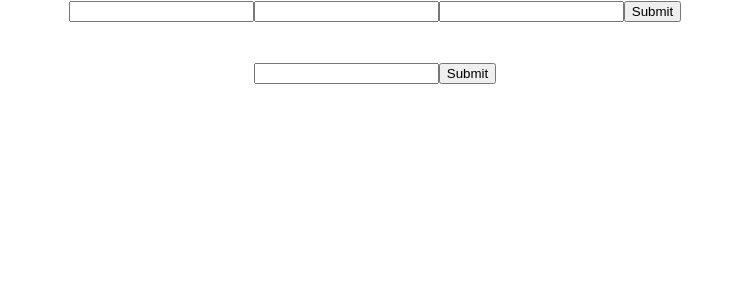
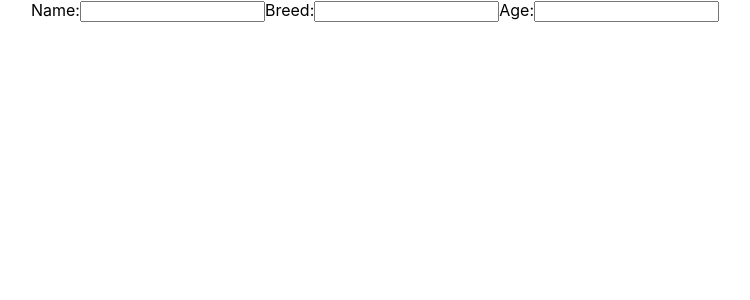
Before and after one commit to LeahESc/form-validation-app, a React (Create React App) app: page / in a window 1280 px wide. Shown: the top 300 px of the page, without its empty margins (265-1015 px from the left). Built offline with nearby package versions, Linux system fonts and the light colour scheme.

Commit message:
removes basic form implements Formik

```diff
--- a/src/App.js
+++ b/src/App.js
@@ -7,9 +7,7 @@ function App() {
   return (
     <div className="App">
      <PetForm />
-     <br/>
-     <br/>
-     <Form/>
+
 
     </div>
   );
--- a/src/Form.js
+++ b/src/Form.js
@@ -8,18 +8,27 @@ class Form extends Component {
     }
 
     handleChange = (e) => {
+        this.setState({
+            ...this.state,
+            [e.target.name]: e.target.value,
+        })
+    }
+
+    handleSubmit = (e) => {
+        e.preventDefault()
         let n = e.target.name
         let val = e.target.value
         let err = ''
         if (!val || val === ' '){
             err = 'This field is required'
+            this.setState({
+                ...this.state,
+                [e.target.name]: e.target.value,
+                errorMessage: err
+            })
         }
-        this.setState({
-            ...this.state,
-            [e.target.name]: e.target.value,
-            errorMessage: err
-        })
     }
+// handle form submission here
 
     render() {
         return (
--- a/src/PetForm.js
+++ b/src/PetForm.js
@@ -1,20 +1,9 @@
 import React from 'react'
-import { useFormik } from 'formik'
 import { Formik, Form, Field, ErrorMessage } from "formik";
 
 
 const PetForm = () => (
 
-    // const formik = useFormik({
-    //     initialValues: {
-    //         name: '',
-    //         breed: '',
-    //         age: ''
-    //     }
-    // })
-
-    // render() {
-    //     return (
     <div>
         <Formik
             initialValues={{
@@ -36,17 +25,55 @@ const PetForm = () => (
                 if (values.age === ''){
                     errors.age = "Age is required"
                 }
-                    // else if (!ageTest.test(values.age)){
-                    //     errors.age = "Age must be a number"
-                    // }
                 return errors
             }}
 
-        onSubmit={( { setSubmitting }) => {
+            onSubmit={( values, { setSubmitting }) => {
                 alert("Form is validated! Submitting the form...")
                 setSubmitting(false)
             }}>
-        {({ values,
+                {({ isSubmitting }) => (
+                    <Form>
+                        <label htmlFor="name">Name:</label>
+                        <Field
+                        type="name"
+                        name="name"
+                        />
+                        <ErrorMessage
+                            component="div"
+                            name="name"
+                        />
+                        <label htmlFor="Breed">Breed:</label>
+                        <Field
+                            type="breed"
+                            name="breed"
+                        />
+                        <ErrorMessage
+                            component="div"
+                            name="breed"
+                        />
+                        <label htmlFor="Age">Age:</label>
+                        <Field
+                            type="age"
+                            name="age"
+                        />
+                        <ErrorMessage
+                            component="div"
+                            name="age"
+                        />
+                    </Form>
+                )}
+        </Formik>
+    </div>
+)
+
+export default PetForm;
+
+
+
+
+
+ {/* {({ values,
             errors,
             touched,
             handleChange,
@@ -80,19 +107,7 @@ const PetForm = () => (
                     />
                     {errors.age && touched.age && errors.age}
                     <button type="submit" disabled={isSubmitting}>Submit</button>
-                </form>
-            )}
-    </Formik>
-    </div>
-)
-
-export default PetForm;
-
-
-
-
-
-
+                </form>     */}
 
 
 
@@ -101,49 +116,7 @@ export default PetForm;
 
 
 //                     {() => (
-//                         <Form>
-//                             <label htmlFor="name">Name:</label>
-//                             <Field
-//                                 type="name"
-//                                 name="name"
-//                                 className={ `form-control ${
-//                                     touched.name && errors.name ? "is-invalid" : ""}`
-
-//                                 }
-//                             />
-//                             <ErrorMessage
-//                                 component="div"
-//                                 name="name"
-//                                 className="invalid-feedback"
-//                             />
-//                             <label htmlFor="Breed">Breed:</label>
-//                             <Field
-//                                 type="breed"
-//                                 name="breed"
-//                                 className={ `form-control ${
-//                                     touched.breed && errors.breed ? "is-invalid" : ""}`
-//                                 }
-//                             />
-//                             <ErrorMessage
-//                                 component="div"
-//                                 name="breed"
-//                                 className="invalid-feedback"
-//                             />
-//                             <label htmlFor="Age">Age:</label>
-//                             <Field
-//                                 type="age"
-//                                 name="age"
-//                                 className={ `form-control ${
-//                                     touched.age && errors.age ? "is-invalid" : "" }`
-//                                 }
-//                             />
-//                             <ErrorMessage
-//                                 component="div"
-//                                 name="breed"
-//                                 className="invalid-feedback"
-//                             />
-//                         </Form>
-//                     )}
+//
 //             </Formik>
 //             </div>
 //         )
```
Lines whose indentation alone changed are shown as unchanged.
